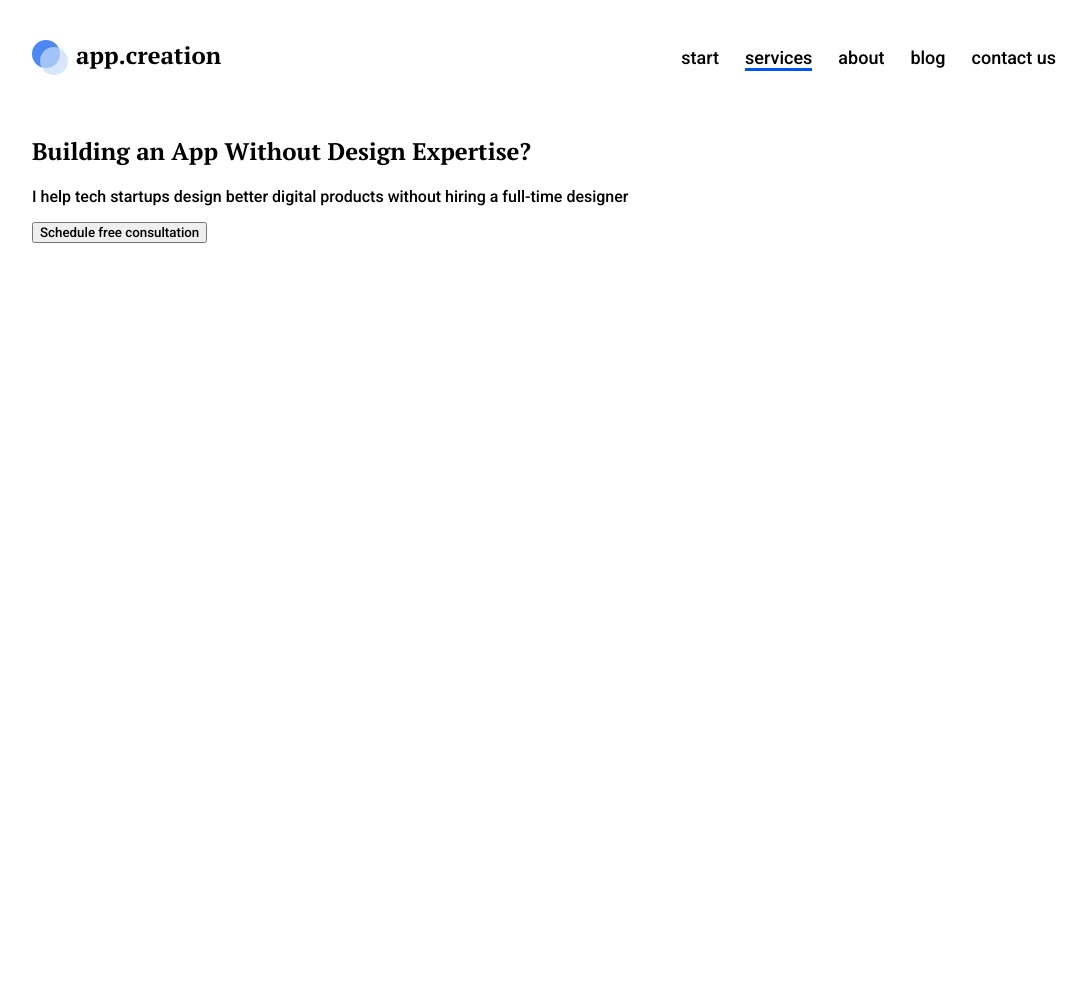
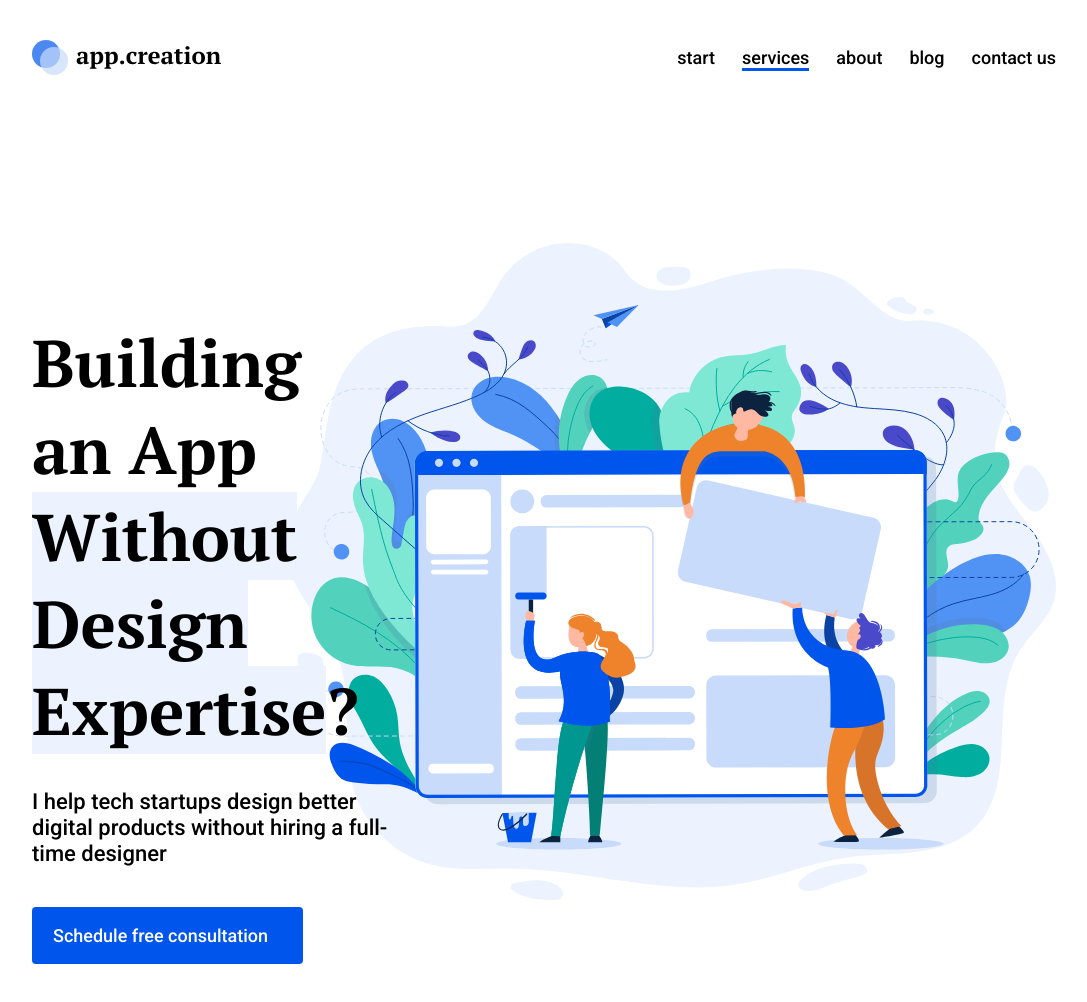
Before and after one commit to WebHeroSchool/HTML-CSS-2.0-, a plain HTML site: page index.html in a window 1280 px wide. Shown: the whole page, without its empty margins (96-1183 px from the left). Before the commit the page ends 800 px from the top, so only its background shows below. Drawn offline with Linux system fonts and the light colour scheme.

Commit message:
Описание основного блока макета. Попиксельная вёрстка с макета (perfect pixel)

```diff
--- a/index.html
+++ b/index.html
@@ -11,7 +11,7 @@
     <div class="wrapper">
       <header class="header">
         <div class="logo">
-            <!--<span class="logo__title">app.creation</span>-->
+            <!--Контейнер для логотипа-->
         </div>
         <nav class="menu">
             <a class="menu__item" href="#">start</a>
@@ -21,16 +21,11 @@
             <a class="menu__item" href="#">contact us</a>
         </nav>
       </header>
-      <section class="main-section">
         <main class="main-content">
-            <h1 class="main-content__title">Building an App Without Design Expertise?</h1>
-            <p class="main-content__text">I help tech startups design better digital products without hiring a full-time designer</p>
-            <button class="main-content__button">Schedule free consultation</button>
+            <h1 class="main-content__title">Building an App <span class="main-content__title_highlight">Without Design Expertise</span>?</h1>
+            <p class="main-content__text">I help tech startups design better digital  products&nbsp;without hiring a full-time designer</p>
+            <a class="main-content__button" href="">Schedule free consultation</a>
         </main>
-        <div class="image-content">
-            <img class="image-content__image" src="" alt="">
-        </div>
-      </section>
     </div>
 </body>
 </html>
--- a/style.css
+++ b/style.css
@@ -12,13 +12,12 @@ body {
     display: flex;
     justify-content: space-between;
     padding: 40px 0;
+    margin-bottom: 128px;
 }
 .logo {
     width: 190px;
     height: 35px;
     background: url(img/logo.svg);
-    /*padding: 40px 0;
-    font: bold 24px/31px "pt_serif", Arial, Helvetica, sans-serif;*/
 }
 .menu {
     display: flex;
@@ -27,7 +26,7 @@ body {
 }
 .menu__item {
     position: relative;
-    margin-right: 26px;
+    margin-right: 27px;
     font: 500 18px/21px "Roboto", arial, helvetica, sans-serif;
     color: #000;
     text-decoration: none;
@@ -84,12 +83,35 @@ body {
 
 /*Окончание шапки сайта*/
 
+/*Начало основного блока*/
+
+.main-content {
+    padding-top: 76px;
+    padding-bottom: 100px;
+    padding-right: 65%;
+    background: top right no-repeat url(img/main.svg);
+}
 .main-content__title {
-    font-family: "PT serif", serif;
+    font: 700 66px/87px "PT serif", serif;
+    margin: 0 0 35px 0;
+}
+.main-content__title_highlight {
+    background: #ECF3FF;
 }
 .main-content__text {
-    font-family: "Roboto", sans-serif ;
+    font: 400 22px/26px "Roboto", sans-serif ;
+    margin: 0 0 58px 0;
 }
 .main-content__button {
-    font-family: "Roboto", sans-serif ;
+    font: 500 18px/21px "Roboto", sans-serif ;
+    color: #fff;
+    background: #0056EC;
+    padding: 18px 35px 18px 21px;
+    border-radius: 4px;
+    transition: opacity .5s;
+    text-decoration: none;
 }
+.main-content__button:hover {
+    opacity: .5;
+}
+/*Окончание основного блока*/
```
Also changed, not shown: img/main.svg (added).
